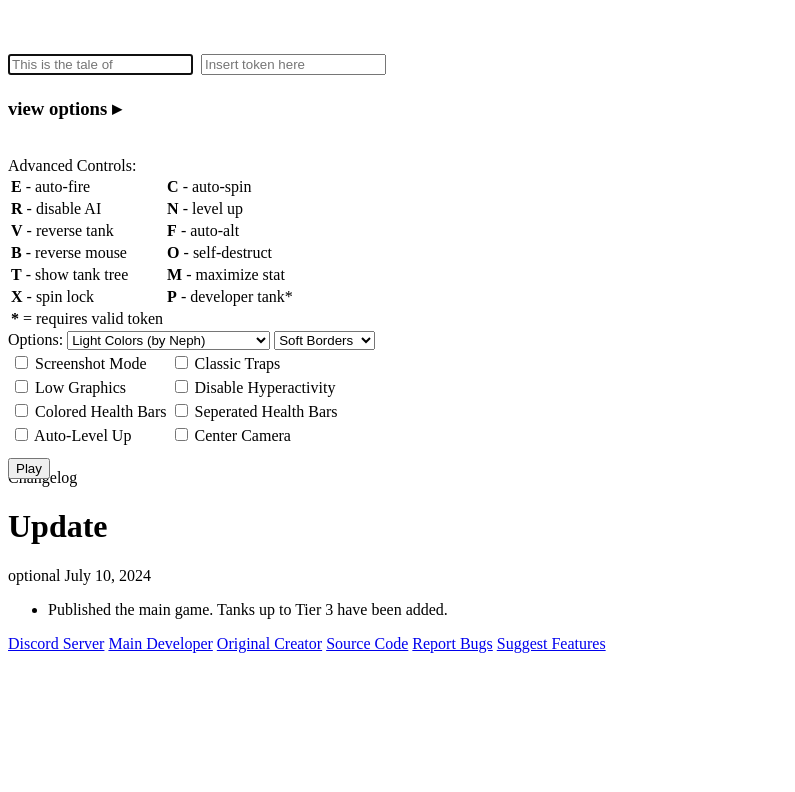
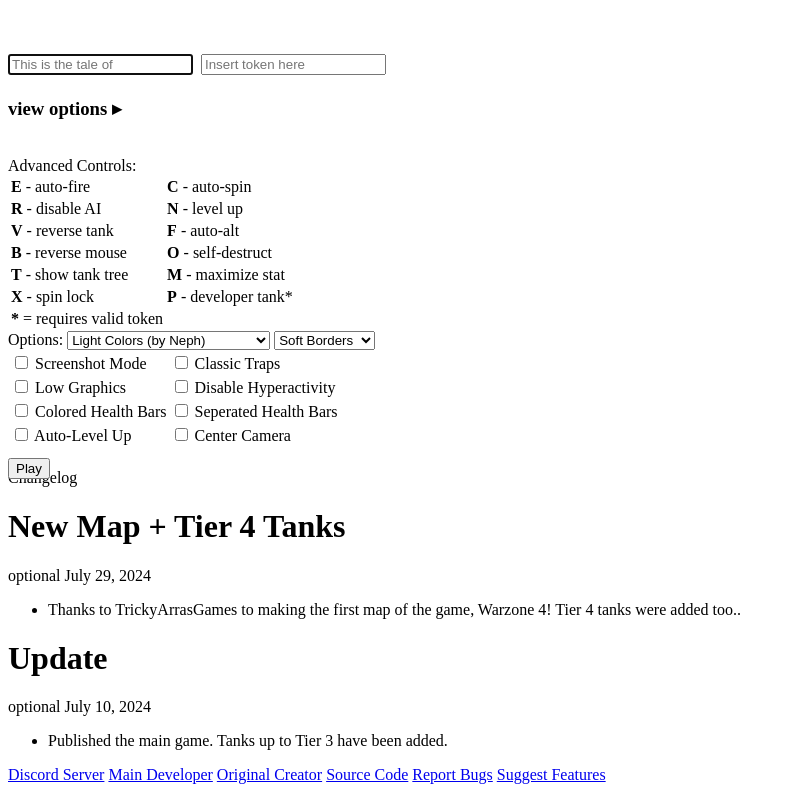
Before and after one commit to thearraspolice/worldOfTanksFinalMod, a website with bundled scripts: page aps-plus-plus-1.0.0-beta.12.1/public/index.html in a window 1280 px wide. Shown: the part 1069-1861 px from the top of the page, without its empty margins (0-795 px from the left). Before the commit the page ends 1730 px from the top, so only its background shows below. Built offline with nearby package versions, Linux system fonts and the light colour scheme; files whose address does not match are found by name.

Commit message:
changelog

```diff
--- a/aps-plus-plus-1.0.0-beta.12.1/public/changelog.html
+++ b/aps-plus-plus-1.0.0-beta.12.1/public/changelog.html
@@ -1,3 +1,14 @@
+<div> <!-- Copy this whole div block to add another changelog -->
+    <h1>New Map + Tier 4 Tanks</h1> <!-- This is the title -->
+    <date>optional July 29, 2024</date> <!-- This is the date -->
+    <ul>
+        <li>Thanks to TrickyArrasGames to making the first map of the game, Warzone 4! Tier 4 tanks were added too..</li> <!-- Copy <li>Change 1</li> and paste it below the other lis to add another change -->
+
+    </ul>
+</div>
+
+
+
 <div> <!-- Copy this whole div block to add another changelog -->
     <h1>Update</h1> <!-- This is the title -->
     <date>optional July 10, 2024</date> <!-- This is the date -->
```
